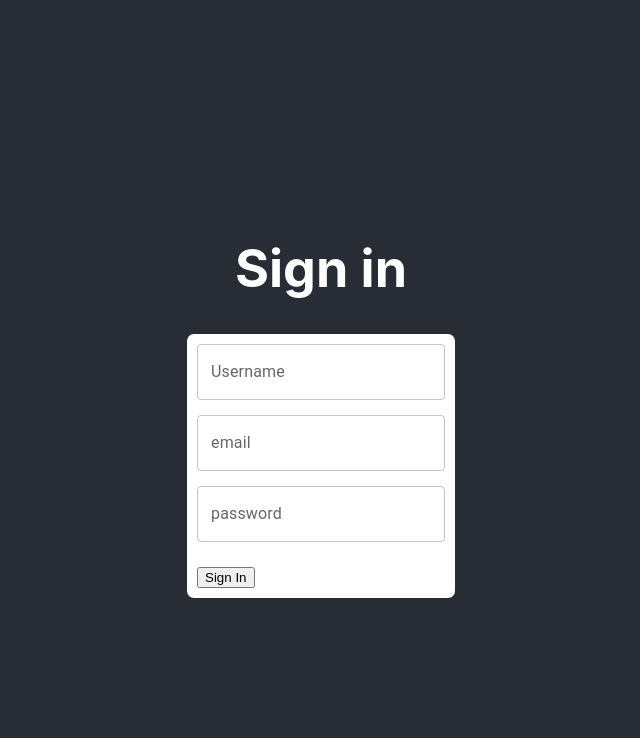
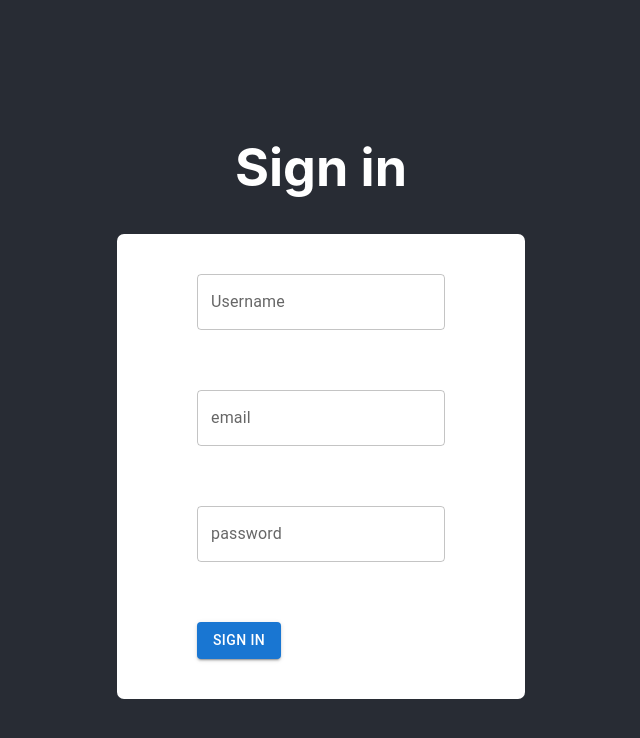
Before and after one commit to RicLMCR/gigbuddy-v3, a React (Create React App) app in the folder ui/frontend/: page / in a window 1280 px wide. Shown: the top 738 px of the page, without its empty margins (319-959 px from the left). Built offline with nearby package versions, Linux system fonts and the light colour scheme; no server answers.

Commit message:
Used emotion styled on error messages

```diff
--- a/ui/frontend/src/components/SignInForm.tsx
+++ b/ui/frontend/src/components/SignInForm.tsx
@@ -1,5 +1,6 @@
 import { useForm } from 'react-hook-form';
-import { Box, TextField } from '@mui/material';
+import { Box, TextField, Button } from '@mui/material';
+import styled from '@emotion/styled';
 
 type SignInFormValues = {
   username: string;
@@ -7,27 +8,30 @@ type SignInFormValues = {
   password: string;
 };
 
-const errorMessages = {
-  color: 'black',
-  fontSize: '15px',
-};
-
 const SignInForm = () => {
-  const { register, handleSubmit, formState } = useForm<SignInFormValues>();
+  const { register, handleSubmit, reset, clearErrors, formState } =
+    useForm<SignInFormValues>();
   const { errors } = formState;
 
-  const onSubmit = (data: SignInFormValues) => console.log(data);
+  const onSubmit = (data: SignInFormValues) => {
+    console.log(data);
+
+    if (!Object.keys(errors).length) {
+      reset({ username: '', email: '', password: '' });
+      clearErrors();
+    }
+  };
 
   return (
     <Box
       sx={{
         backgroundColor: 'white',
-        padding: '10px',
+        paddingBlock: '40px',
+        paddingInline: '80px',
         borderRadius: '7px',
       }}
     >
       <form onSubmit={handleSubmit(onSubmit)} noValidate>
-        {/* <label htmlFor="username">Username</label> */}
         <TextField
           variant="outlined"
           label="Username"
@@ -44,9 +48,10 @@ const SignInForm = () => {
             },
           })}
         />
-        <p style={errorMessages}>{errors.username?.message}</p>
+        <ErrorContainer>
+          <ErrorMessage>{errors.username?.message}</ErrorMessage>
+        </ErrorContainer>
 
-        {/* <label htmlFor="email">Email</label> */}
         <TextField
           label="email"
           variant="outlined"
@@ -63,9 +68,10 @@ const SignInForm = () => {
             },
           })}
         />
-        <p style={errorMessages}>{errors.email?.message}</p>
+        <ErrorContainer>
+          <ErrorMessage>{errors.email?.message}</ErrorMessage>
+        </ErrorContainer>
 
-        {/* <label htmlFor="password">Password</label> */}
         <TextField
           label="password"
           variant="outlined"
@@ -82,11 +88,26 @@ const SignInForm = () => {
             },
           })}
         />
-        <p style={errorMessages}>{errors.password?.message}</p>
-
-        <button>Sign In</button>
+        <ErrorContainer>
+          <ErrorMessage>{errors.password?.message}</ErrorMessage>
+        </ErrorContainer>
+        <Button type="submit" variant="contained">
+          Sign In
+        </Button>
       </form>
     </Box>
   );
 };
+
+const ErrorContainer = styled.div`
+  min-height: 40px;
+  margin-bottom: 20px;
+`;
+
+const ErrorMessage = styled.span`
+  color: black;
+  font-size: 12px;
+  margin: 0;
+`;
+
 export default SignInForm;
```
